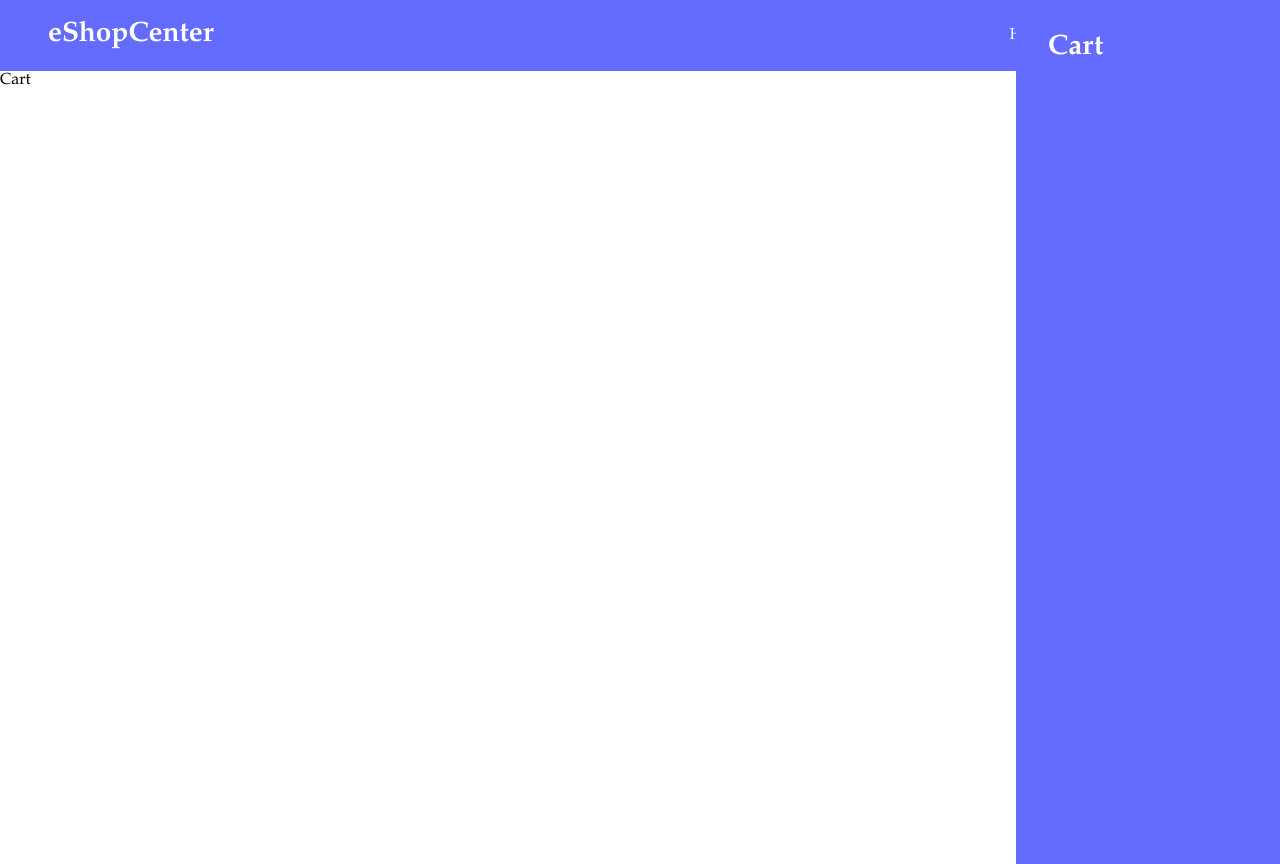
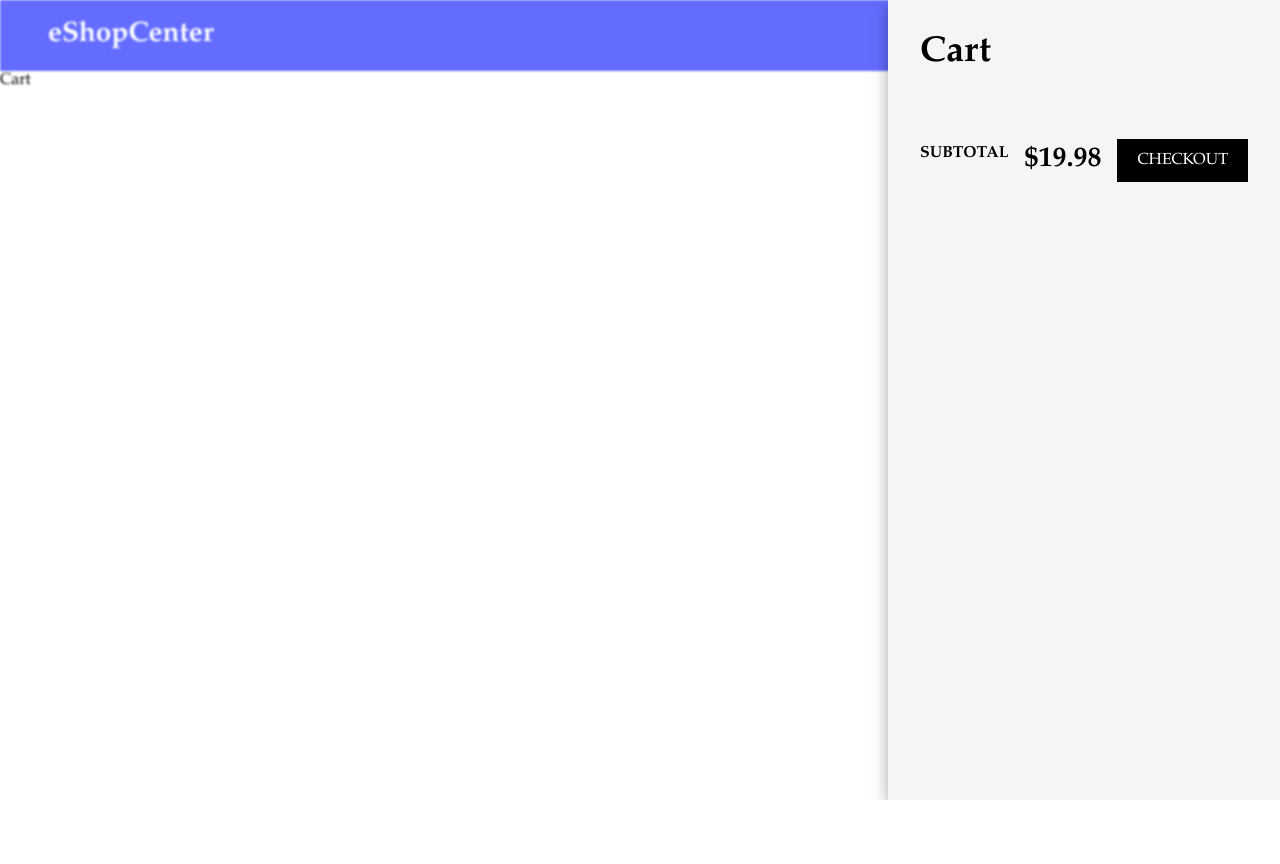
Before and after one commit to zopalmer14/top-shopping-cart, a React (Vite) app: page / in a window 1280 px wide. Both pictures are taken after a click on the button "Cart". After the commit the page ends 800 px from the top, so only its background shows below. Built offline with nearby package versions, Linux system fonts and the light colour scheme.

Commit message:
feat: add a section displaying checkout info to CartPanel

```diff
--- a/src/components/App.jsx
+++ b/src/components/App.jsx
@@ -1,6 +1,6 @@
 
 // packages / libraries
-import { useState } from 'react'
+import { useState, Fragment } from 'react'
 
 // react components
 import NavBar from './NavBar';
@@ -21,9 +21,9 @@ function App() {
   const cartShowing = pageShowing === 'Cart';
 
   return (
+    <Fragment>
+      <CartPanel items={[]} isShowing={cartShowing}/>
       <div className={cartShowing ? 'background' : 'foreground'}>
-      <CartPanel items={[]} isShowing={cartShowing}/>
-
         <header>
           <NavBar
             title="eShopCenter"
@@ -31,11 +31,11 @@ function App() {
             onClick={(pageName) => setPageShowing(pageName)}
           />
         </header>
-
         <main>
           {pageShowing === 'Shop' ? <ShopPage /> : pageShowing}
         </main>
       </div>
+    </Fragment>
   )
 }
 
--- a/src/components/CartPanel.jsx
+++ b/src/components/CartPanel.jsx
@@ -3,9 +3,11 @@
 import '../styles/CartPanel.css'
 
 function CartPanel({ items, isShowing }) {
+    const totalCost = 19.98
+
 	return (
 		<div className={'cart-container' + (!isShowing ? ' hidden' : '')} >
-			<h2>Cart</h2>
+			<h1>Cart</h1>
             <ul className='cart-items'>
                 {items && items.map((item) => {
                     return (
@@ -13,6 +15,13 @@ function CartPanel({ items, isShowing }) {
                     )
                 })}
             </ul>
+            <div className='checkout-info'>
+                <div>
+                    <h3>SUBTOTAL</h3>
+                    <h2>${totalCost}</h2>
+                </div>
+                <button>CHECKOUT</button>
+            </div>
 		</div>
 	)
 }
--- a/src/styles/App.css
+++ b/src/styles/App.css
@@ -8,7 +8,7 @@ body, button, input, label {
   margin: 0;
 }
 
-h2, h3 {
+h1, h2, h3 {
   margin: 0;
 }
 
@@ -17,3 +17,7 @@ h2, h3 {
   flex-direction: column;
   min-height: 100vh;
 }
+
+.background {
+  filter: blur(1px);
+}
--- a/src/styles/CartPanel.css
+++ b/src/styles/CartPanel.css
@@ -8,18 +8,19 @@
     flex-direction: column;
     gap: 1rem;
 
-    height: 100vh;
+    padding: 2rem;
+    height: calc(100vh - 4rem);
     min-width: 200px;
-    background-color: var(--purple-accent);
-    padding: 2rem;
+    max-width: 400px;
+    background-color: whitesmoke;
+    box-shadow: rgba(0, 0, 0, 0.35) 0px 5px 15px;
 }
 .cart-container.hidden {
     display: none;
 }
 
-.cart-container h2 {
-    color: white;
-    font-size: 1.75rem;
+.cart-container h1 {
+    font-size: 2.25rem;
 }
 
 .cart-container .cart-items {
@@ -27,3 +28,38 @@
     flex-direction: column;
     gap: 0.5rem;
 }
+
+.cart-container .checkout-info {
+    display: flex;
+    align-items: center;
+    gap: 1rem;
+}
+
+.cart-container .checkout-info > div {
+    display: flex;
+    gap: 1rem;
+}
+
+.cart-container .checkout-info h2 {
+    font-size: 1.75rem;
+}
+
+.cart-container .checkout-info h3 {
+    font-size: 1rem;
+}
+
+.cart-container .checkout-info button {
+    color: white;
+    background-color: black;
+    padding: 0.75rem 1.25rem;
+    border: none;
+    transition: ease-in-out 0.5s;
+}
+.cart-container .checkout-info button:hover {
+    background-color: var(--purple-accent);
+    cursor: pointer;
+}
+.cart-container .checkout-info button:focus,
+.cart-container .checkout-info button:focus-visible {
+    outline: 4px auto -webkit-focus-ring-color;
+}
```
Lines whose indentation alone changed are shown as unchanged.
